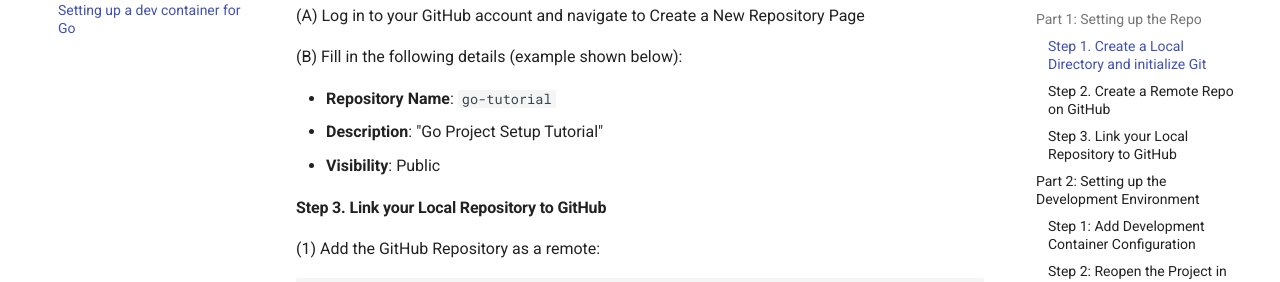
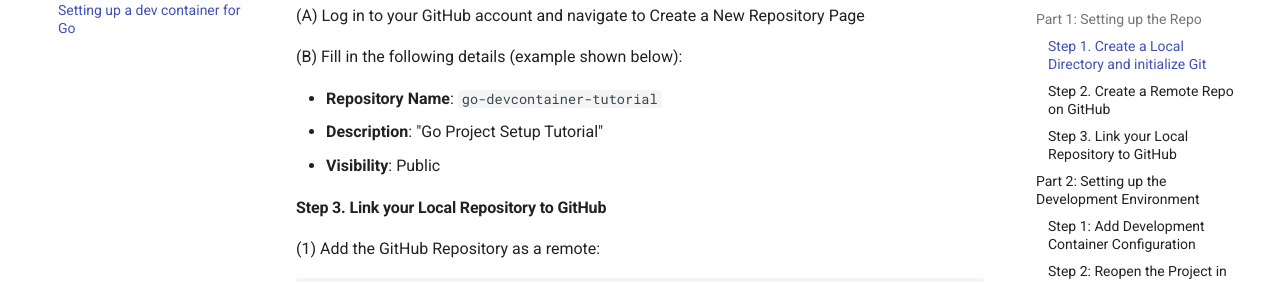
Before and after one commit to D123aniel/comp423-course-notes, an MkDocs documentation site: the page built from docs/tutorial/go-setup.md, in a window 1280 px wide and 900 px high, scrolled down 1436 px. Shown: the part 170-452 px from the top of the window. Built offline with MkDocs 1.6.1 and Material for MkDocs 9.7.7, drawn with Linux system fonts in a browser that asks for light colours.

Commit message:
matched the name of the repository name

````diff
--- a/docs/tutorial/go-setup.md
+++ b/docs/tutorial/go-setup.md
@@ -57,7 +57,7 @@ git commit -m "Initial commit w/ README"
 
 (B) Fill in the following details (example shown below):
 
-* **Repository Name**: ```go-tutorial```
+* **Repository Name**: ```go-devcontainer-tutorial```
 * **Description**: "Go Project Setup Tutorial"
 * **Visibility**: Public
 
````
